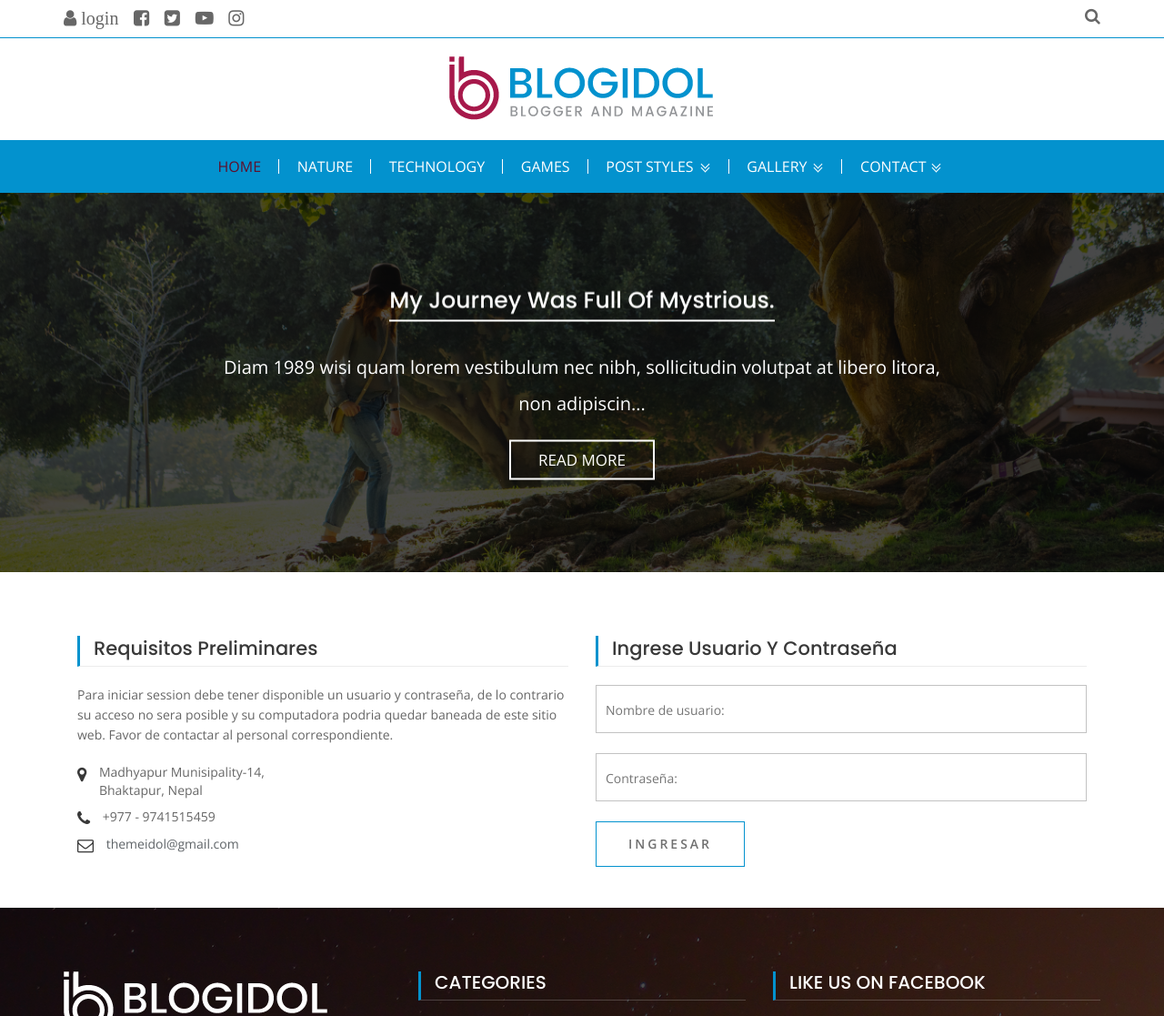
After one commit to lypef/Marketing_Sistema, a CodeIgniter app: page /database/index.php/all/login in a window 1280 px wide. The commit adds this page. Shown: the top 1117 px of the page at 91% size. Run offline with CodeIgniter, Linux system fonts and the light colour scheme.

Commit message:
work login

```diff
--- a/application/config/routes.php
+++ b/application/config/routes.php
@@ -49,6 +49,6 @@ defined('BASEPATH') OR exit('No direct script access allowed');
 | Examples:	my-controller/index	-> my_controller/index
 |		my-controller/my-method	-> my_controller/my_method
 */
-$route['default_controller'] = 'functions';
+$route['default_controller'] = 'all';
 $route['404_override'] = '';
 $route['translate_uri_dashes'] = FALSE;
--- a/application/controllers/Functions.php
+++ b/application/controllers/All.php
@@ -1,9 +1,7 @@
 <?php
 defined('BASEPATH') OR exit('No direct script access allowed');
 
-class Functions extends CI_Controller {
-
-
+class All extends CI_Controller {
 	public function index()
 	{
 		$this->load->view('header');
@@ -11,4 +9,13 @@ class Functions extends CI_Controller {
 		$this->load->view('footer');
 	}
 
+	public function login()
+	{
+		$this->load->view('header');
+		$this->load->view('login');
+		$this->load->view('footer');
+	}
+
 }
+
+?>
--- a/application/views/footer.php
+++ b/application/views/footer.php
@@ -9,7 +9,7 @@
                 <aside class="widget widget_text">
                   <div class="site-info">
                     <h1 class="site-title">
-                      <a href="index.html" target="_self"><img alt="" src="public/images/footer-logo.png"></a>
+                      <a href="index.html" target="_self"><img alt="" src="../../public/images/footer-logo.png"></a>
                     </h1>
                   </div>
                   <div class="textwidget">Lorem ipsum dolor sit amet, consectetur adipiscing elit, sed do eiusmod tempor incididunt ut labore et dolore magna aliqua. Ut enim ad minim veniam, quis nostrud exercitation ullamco laboris nisi ut aliquip ex ea commodo consequat.</div>
@@ -58,21 +58,21 @@
         </div>
     </div>
     <!-- jQuery Library -->
-    <script src="public/js/jquery.js"></script>
+    <script src="../../public/js/jquery.js"></script>
     <!-- Bootstrap js file -->
-    <script src="public/js/bootstrap.js"></script>
+    <script src="../../public/js/bootstrap.js"></script>
     <!-- Flexslider js file -->
-    <script src="public/js/jquery.flexslider.js" type="text/javascript"></script>
+    <script src="../../public/js/jquery.flexslider.js" type="text/javascript"></script>
     <!-- Fit video js file -->
-    <script type="text/javascript" src="public/js/jquery.fitvids.js"></script>
+    <script type="text/javascript" src="../../public/js/jquery.fitvids.js"></script>
     <!-- Masonry js file live link -->
-     <script src="public/js/masonry.pkgd.js"></script>
-     <script type="text/javascript" src="public/js/imagesloaded.pkgd.js"></script>
+     <script src="../../public/js/masonry.pkgd.js"></script>
+     <script type="text/javascript" src="../../public/js/imagesloaded.pkgd.js"></script>
      <!-- Isotope js file -->
-    <script type="text/javascript" src="public/js/isotope.js"></script>
+    <script type="text/javascript" src="../../public/js/isotope.js"></script>
     <!-- Template custom js file -->
-    <script src="public/js/custom.js"></script>
+    <script src="../../public/js/custom.js"></script>
     <!-- Contact form validation -->
-    <script src="public/validate/jquery.validate.js"></script>
+    <script src="../../public/validate/jquery.validate.js"></script>
  </body>
 </html>
--- a/application/views/header.php
+++ b/application/views/header.php
@@ -6,18 +6,18 @@
     <meta name="viewport" content="width=device-width, initial-scale=1, maximum-scale=1">
     <title>BlogIdol</title>
     <!-- Custom Favicons -->
-    <link rel="icon" type="image/png" href="public/images/favicon.png">
+    <link rel="icon" type="image/png" href="../../public/images/favicon.png">
     <!-- Fonts -->
     <link href="https://fonts.googleapis.com/css?family=Open+Sans:300,400,600,700" rel="stylesheet">
     <link href="https://fonts.googleapis.com/css?family=Poppins:400,500,600" rel="stylesheet">
     <!-- Iconic fonts -->
-    <link rel="stylesheet" type="text/css" href='public/css/font-awesome.min.css'>
+    <link rel="stylesheet" type="text/css" href='../../public/css/font-awesome.min.css'>
     <!-- Bootstrap framework styling -->
-    <link href="public/css/bootstrap.css" rel="stylesheet">
+    <link href="../../public/css/bootstrap.css" rel="stylesheet">
     <!-- Template main style -->
-    <link rel="stylesheet" type="text/css" href="public/style.css">
+    <link rel="stylesheet" type="text/css" href="../../public/style.css">
     <!-- Flex slider overwrite styling  -->
-    <link rel='stylesheet' id='demo-style-css' href='public/css/style.css' type='text/css' media='all'/>
+    <link rel='stylesheet' id='demo-style-css' href='../../public/css/style.css' type='text/css' media='all'/>
     <!-- HTML5 shim and Respond.js for IE8 support of HTML5 elements and media queries -->
     <!-- WARNING: Respond.js doesn't work if you view the page via file:// -->
     <!--[if lt IE 9]>
@@ -44,12 +44,29 @@
             <div class="container">
               <div class="inline-social-icons">
                 <ul>
+
+                  <?php
+                  if ($_SERVER["REQUEST_URI"] != '/index.php/all/login')
+                  {
+                    echo '
+                    <li><a href="/index.php/all/login" class="fa fa-user"> login</a></li>
                     <li><a href="#" target="_blank" class="fa fa-facebook-square"></a></li>
                     <li><a href="#" target="_blank" class="fa fa-twitter-square"></a></li>
                     <li><a href="#" target="_blank" class="fa fa-youtube-play"></a></li>
-                  <li><a href="#" target="_blank" class="fa fa-linkedin-square"></a></li>
                     <li><a href="#" target="_blank" class="fa fa-instagram"></a></li>
-                  <li><a href="#" target="_blank" class="fa fa-pinterest-square"></a></li>
+                    ';
+                  }
+                  else
+                  {
+                    echo '
+                    <li><a href="#" target="_blank" class="fa fa-facebook-square"></a></li>
+                    <li><a href="#" target="_blank" class="fa fa-twitter-square"></a></li>
+                    <li><a href="#" target="_blank" class="fa fa-youtube-play"></a></li>
+                    <li><a href="#" target="_blank" class="fa fa-instagram"></a></li>
+                    ';
+                  }
+                  ?>
+
                 </ul>
               </div>
               <div class="search-container">
@@ -58,9 +75,9 @@
                       <form class="search-form">
                         <label>
                           <span class="screen-reader-text">Search for:</span>
-                          <input type="text" class="search-field" value="" placeholder="Search here">
+                          <input type="text" class="search-field" value="" placeholder="Texto aqui">
                         </label>
-                        <input class="search-submit" type="submit" value="Search">
+                        <input class="search-submit" type="submit" value="Buscar">
                       </form>
                     </div>
                   </div>
@@ -69,8 +86,8 @@
           <div class="site-branding">
             <div class="container">
               <h1 class="site-title">
-                <a href="index.html" title="Retech Offshore" target="_self">
-                <img alt="" src="public/images/site-logo.png"></a>
+                <a href="/" title="Pagina principal" target="_self">
+                <img alt="" src="../../public/images/site-logo.png"></a>
               </h1>
             </div>
           </div>
@@ -103,7 +120,7 @@
                     </li>
                     <li class="nav-item"><a href="#" target="_self">Contact</a>
                       <ul>
-                        <li><a href="contact.html" target="_self">Contact version 1</a></li>
+                        <li><a href="/index.php/all/login" target="_self">Iniciar session</a></li>
                         <li><a href="topmap-contact.html" target="_self">Contact version 2</a></li>
                         <li><a href="bottommap-contact.html" target="_self">Contact version 3</a></li>
                       </ul>
@@ -114,27 +131,31 @@
             </div>
         </div>
       </header>
+
+      <?php if ($_SERVER["REQUEST_URI"] != '/index.php/all/login')
+      {
+        echo '
         <div id="main" class="site-main">
         <div class="featured-slider">
           <div id="bannerflexslider" class="flexslider">
             <ul class="slides">
             <li>
             <a href="">
-            <img src="public/images/slider1.jpg" class="attachment-slider size-slider wp-post-image" alt="slider1" /> </a>
+            <img src="../../public/images/slider1.jpg" class="attachment-slider size-slider wp-post-image" alt="slider1" /> </a>
             <div class="slider-caption">
             <h2><a href="category.html">My Journey was full of mystrious.</a></h2>
             <p>Diam 1989 wisi quam lorem vestibulum nec nibh, sollicitudin volutpat at libero litora, non adipiscin...</p><a href="category.html" target="_self">Read More</a> </div>
             </li>
             <li>
             <a href="#">
-            <img src="public/images/slider2.jpg" class="attachment-slider size-slider wp-post-image" alt="slider2" /> </a>
+            <img src="../../public/images/slider2.jpg" class="attachment-slider size-slider wp-post-image" alt="slider2" /> </a>
             <div class="slider-caption">
             <h2><a href="category.html">Generation of the Technology</a></h2>
             <p>Diam wisi quam lorem vestibulum nec nibh, sollicitudin volutpat at libero litora, non adipiscing. Nu...</p><a href="category.html" target="_self">Read More</a> </div>
             </li>
             <li>
             <a href="#">
-            <img src="public/images/slider3.jpg" class="attachment-slider size-slider wp-post-image" alt="slider3" /> </a>
+            <img src="../../public/images/slider3.jpg" class="attachment-slider size-slider wp-post-image" alt="slider3" /> </a>
             <div class="slider-caption">
             <h2><a href="category.html">Games for health and nation.</a></h2>
             <p>Diam wisi quam lorem vestibulum nec nibh, sollicitudin volutpat at libero litora, non adipiscing. Nu...</p><a href="category.html" target="_self">Read More</a> </div>
@@ -142,4 +163,7 @@
             </ul>
           </div>
         </div>
+        ';
+      } ?>
+
       <div class="container">
--- /dev/null
+++ b/application/views/login.php
@@ -0,0 +1,52 @@
+<br>
+<article class="col-sm-6">
+    <aside class="widget widget_text">
+    <h3 class="widget-title">Requisitos preliminares</h3>
+    <div class="textwidget">
+        Para iniciar session debe tener disponible un usuario y contraseña, de lo contrario su acceso no sera posible y su computadora podria quedar baneada de este sitio web. Favor de contactar al personal correspondiente.
+    </div>
+    <ul class="address-detail">
+        <li>
+        <span class="fa fa-map-marker"></span>
+        <address>
+            Madhyapur Munisipality-14,
+            <br>
+            Bhaktapur, Nepal
+        </address>
+        </li>
+        <li>
+        <span class="fa fa-phone"></span>
+        +977 - 9741515459
+        </li>
+        <li>
+        <a target="_blank" href="mailto:themeidol@gmail.com">
+            <span class="fa fa-envelope-o"></span>
+            themeidol@gmail.com
+        </a>
+        </li>
+    </ul>
+    </aside>
+</article>
+<article class="col-sm-6">
+    <div class="post-content-wrap">
+    <div class="entry-content">
+    <form method="post" class="wpcf7-form cmxform" id="commentForm" action="">
+        <aside class="widget widget_text">
+        <h3 class="widget-title">Ingrese usuario y contraseña</h3>
+    <p>
+        <span class="">
+        <input id="username" class="" type="text" value="" name="username" placeholder="Nombre de usuario:">
+        </span>
+    </p>
+    <p>
+        <span class="">
+        <input id="password" class="" type="password" value="" name="password" placeholder="Contraseña:">
+        </span>
+    </p>
+    <p class="contact-submit">
+        <input class="wpcf7-submit" type="submit" value="Ingresar">
+    </p>
+    </form>
+    </div>
+    </div>
+</article>
```
Lines whose indentation alone changed are shown as unchanged.
